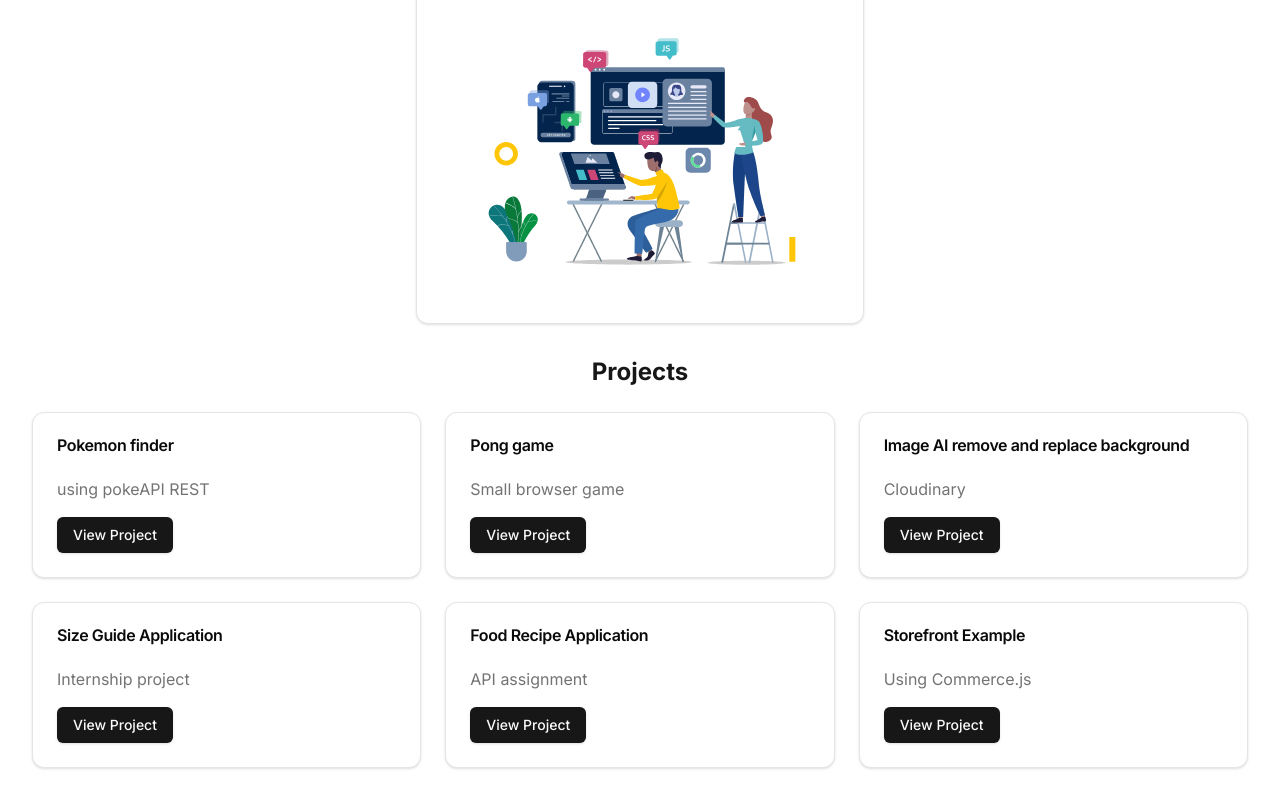
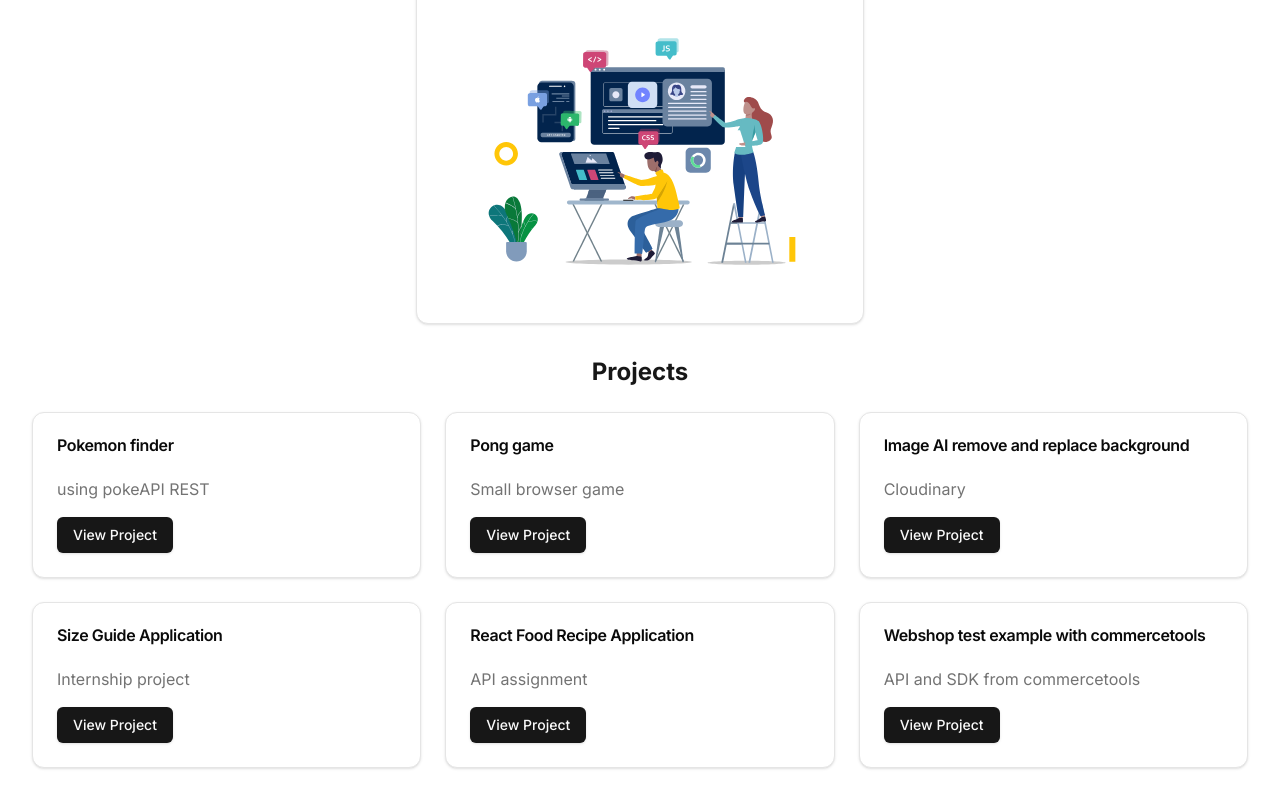
Before and after one commit to andresuarezschou/my-website-project, a Next.js app: page / in a window 1280 px wide. Shown: the part 446-1246 px from the top of the page. Built offline with nearby package versions, Linux system fonts and the light colour scheme.

Commit message:
updated project descriptions and links

```diff
--- a/app/page.tsx
+++ b/app/page.tsx
@@ -78,14 +78,14 @@ export default function Home() {
                 link: "https://musical-twilight-75b4a5.netlify.app/",
               },
               {
-                title: "Food Recipe Application",
+                title: "React Food Recipe Application",
                 description: "API assignment",
                 link: "https://reliable-tulumba-787b60.netlify.app",
               },
               {
-                title: "Storefront Example",
-                description: "Using Commerce.js",
-                link: "https://glittering-faloodeh-0f2668.netlify.app/",
+                title: "Webshop test example with commercetools",
+                description: "API and SDK from commercetools",
+                link: "https://my-commerce-test-app.netlify.app/",
               },
 
             ].map((project, index) => (
```
